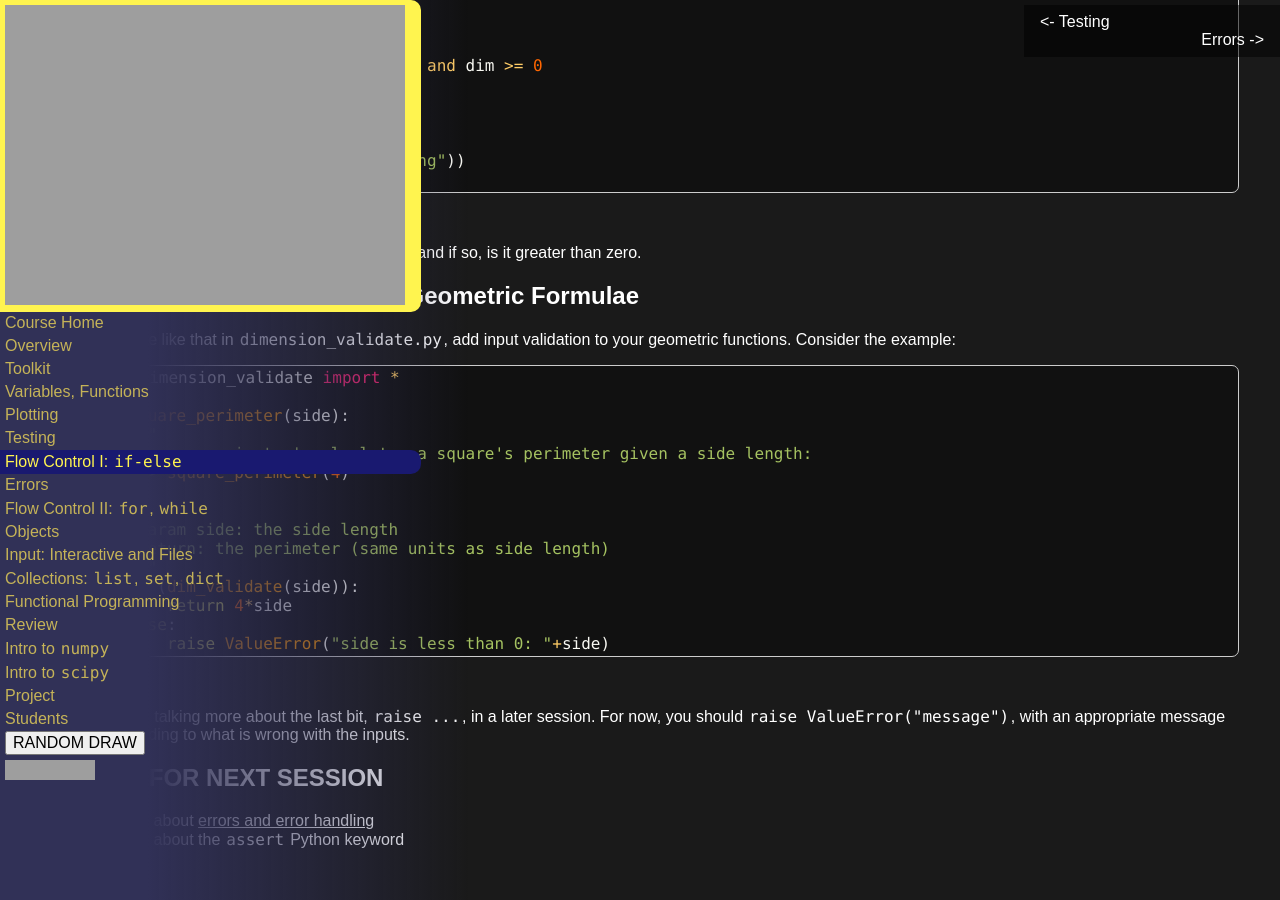
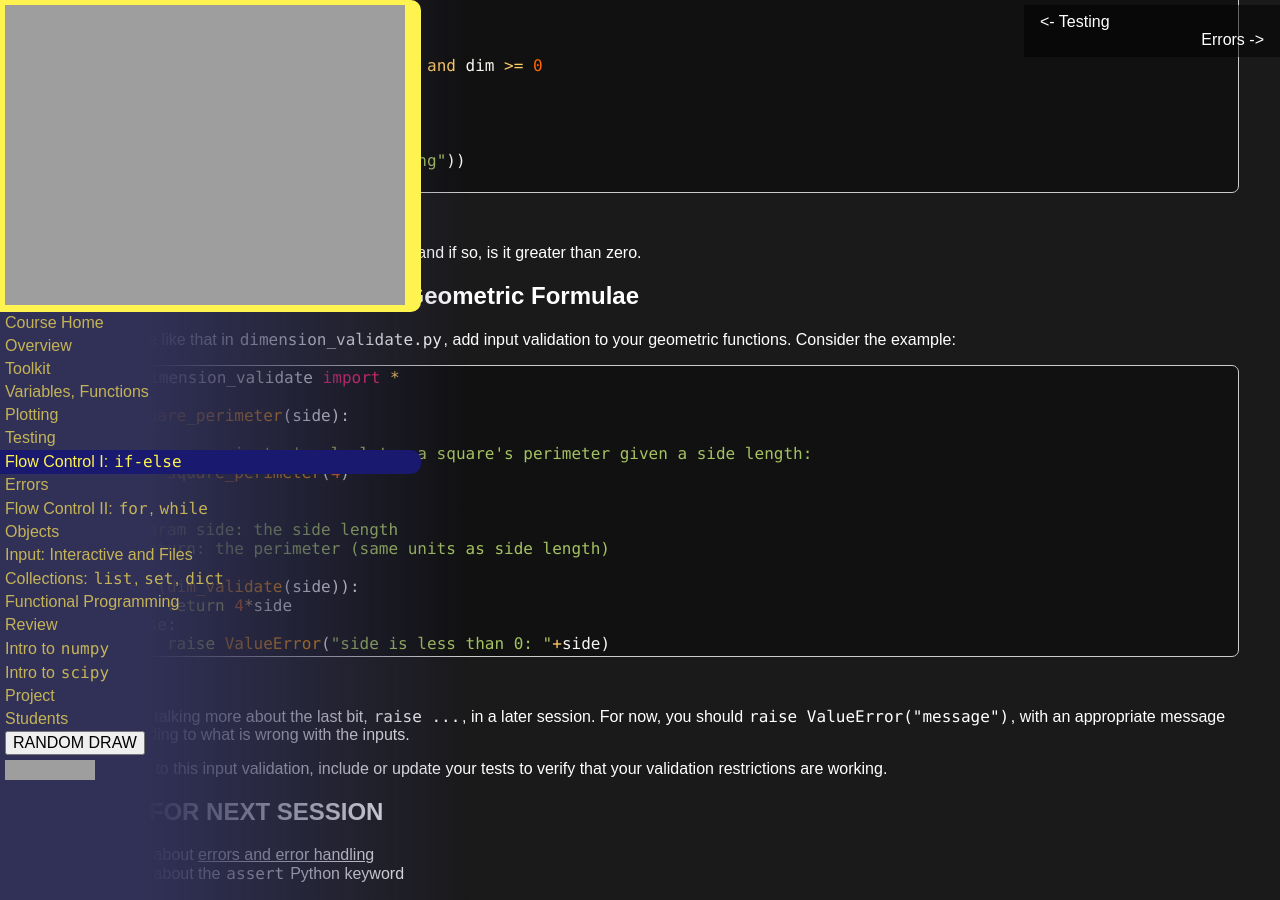
Before and after one commit to AIMS-Ghana/python-course, a Jekyll site: the page built from _days/05_ifelse.md, in a window 1280 px wide and 900 px high, scrolled down 684 px. Built offline with Jekyll 4.4.1, drawn with Linux system fonts in a browser that asks for light colours; grey boxes are pictures that could not be loaded.

Commit message:
reminder to add tests re input validation

```diff
--- a/_days/05_ifelse.md
+++ b/_days/05_ifelse.md
@@ -51,3 +51,6 @@ geometric functions.  Consider the example:
 We will be talking more about the last bit, `raise ...`, in a later session.
 For now, you should `raise ValueError("message")`, with an appropriate message
 corresponding to what is wrong with the inputs.
+
+In addition to this input validation, include or update your tests to verify that
+your validation restrictions are working.
```
